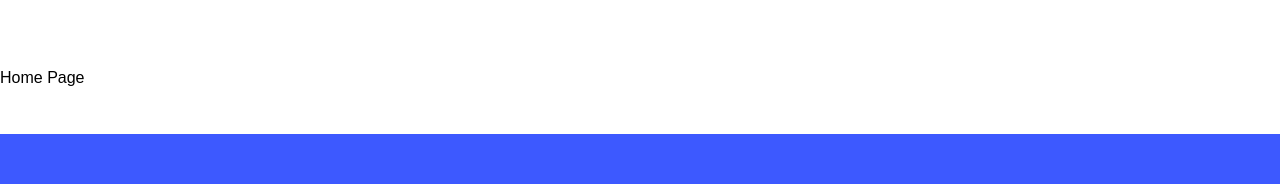
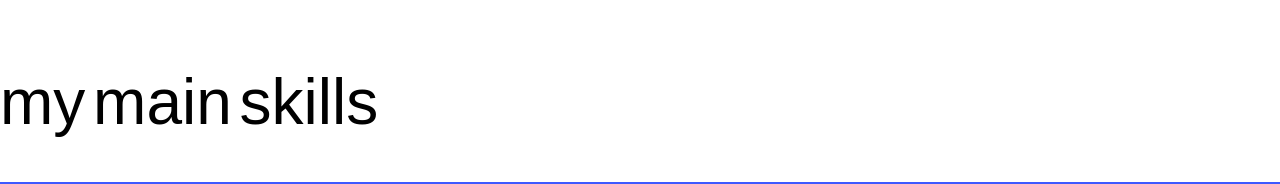
Before and after one commit to igorlech/portfolio-v2, a React (Vite) app: page / in a window 1280 px wide. Shown: the part 730-914 px from the top of the page. Built offline with nearby package versions, Linux system fonts and the light colour scheme; a web font is replaced by a local one.

Commit message:
skills section init + cleanup

```diff
--- a/src/components/Skills.jsx
+++ b/src/components/Skills.jsx
@@ -1,7 +1,15 @@
+import "../styles/skills.scss";
+
+import { Fade } from "react-awesome-reveal";
+
 export default function Skills() {
   return (
     <section className="skills-section">
-      <h3>Skills Section</h3>
+      <Fade triggerOnce="true" direction="up">
+        <h2 className="skills-heading heading" id="skills-heading">
+          my main skills
+        </h2>
+      </Fade>
     </section>
   );
 }
--- a/src/pages/HomePage.jsx
+++ b/src/pages/HomePage.jsx
@@ -1,15 +1,14 @@
 import Nav from "../components/Nav";
 import Footer from "../components/Footer";
 import HeroBanner from "../components/HeroBanner";
+import Skills from "../components/Skills";
 
 export default function HomePage() {
   return (
     <>
       <Nav />
       <HeroBanner />
-      <section className="page">
-        <h1 className="heading">Home Page</h1>
-      </section>
+      <Skills />
       <Footer />
     </>
   );
--- a/src/styles/buttons.scss
+++ b/src/styles/buttons.scss
@@ -39,7 +39,6 @@
   margin-top: 2em;
   color: var(--white-color);
   background-color: var(--primary-color);
-  // box-shadow: 1px 1px 8px rgb(0, 0, 0, 0.4);
   cursor: pointer;
 
   @media screen and (min-width: 768px) {
@@ -53,7 +52,6 @@
     &:hover {
       background-color: var(--white-color);
       color: var(--primary-color);
-      // box-shadow: 2px 1px 8px rgb(0, 0, 0, 0.2);
     }
   }
 }
```
Also changed, not shown: src/styles/skills.scss (added).
